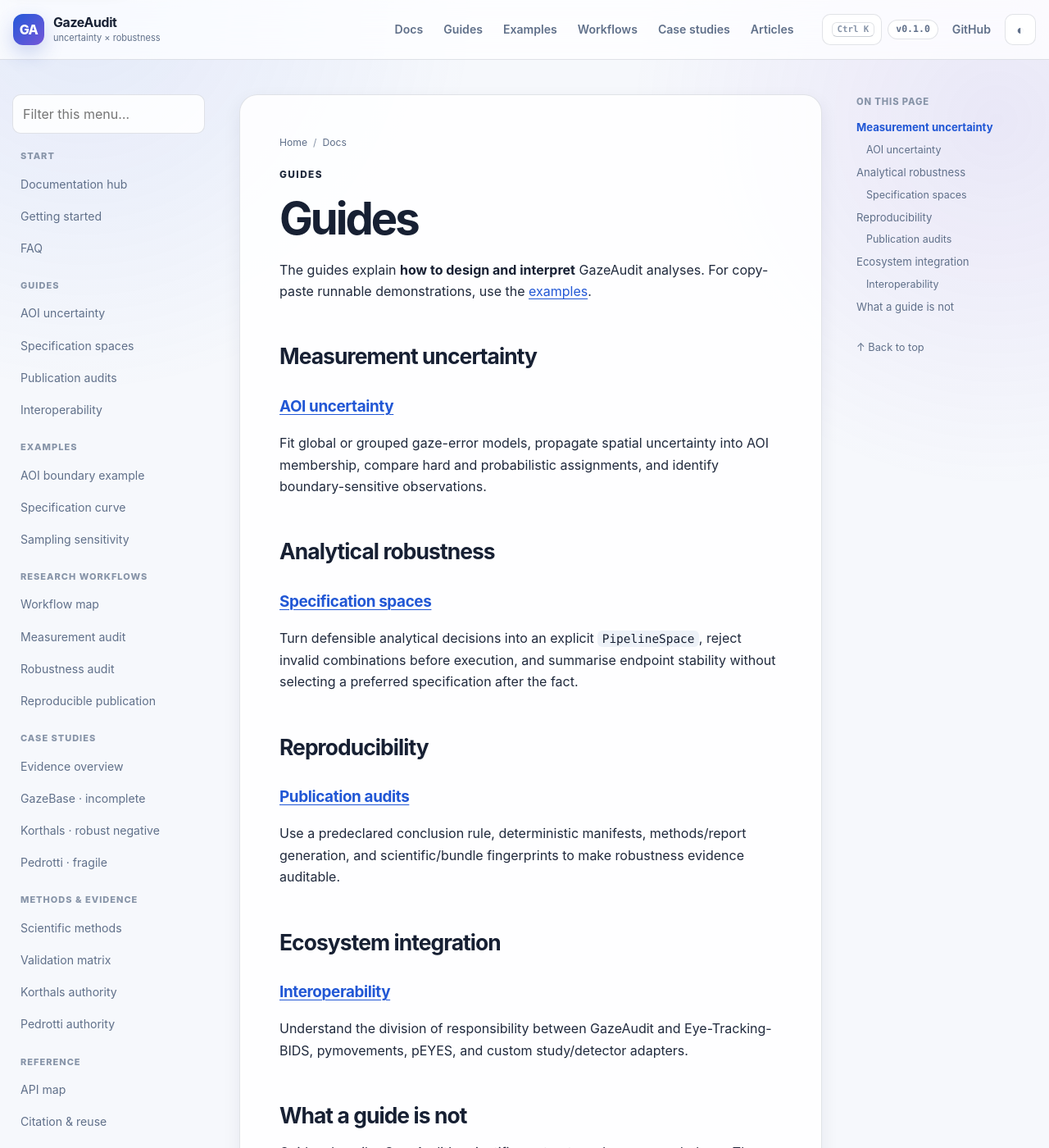
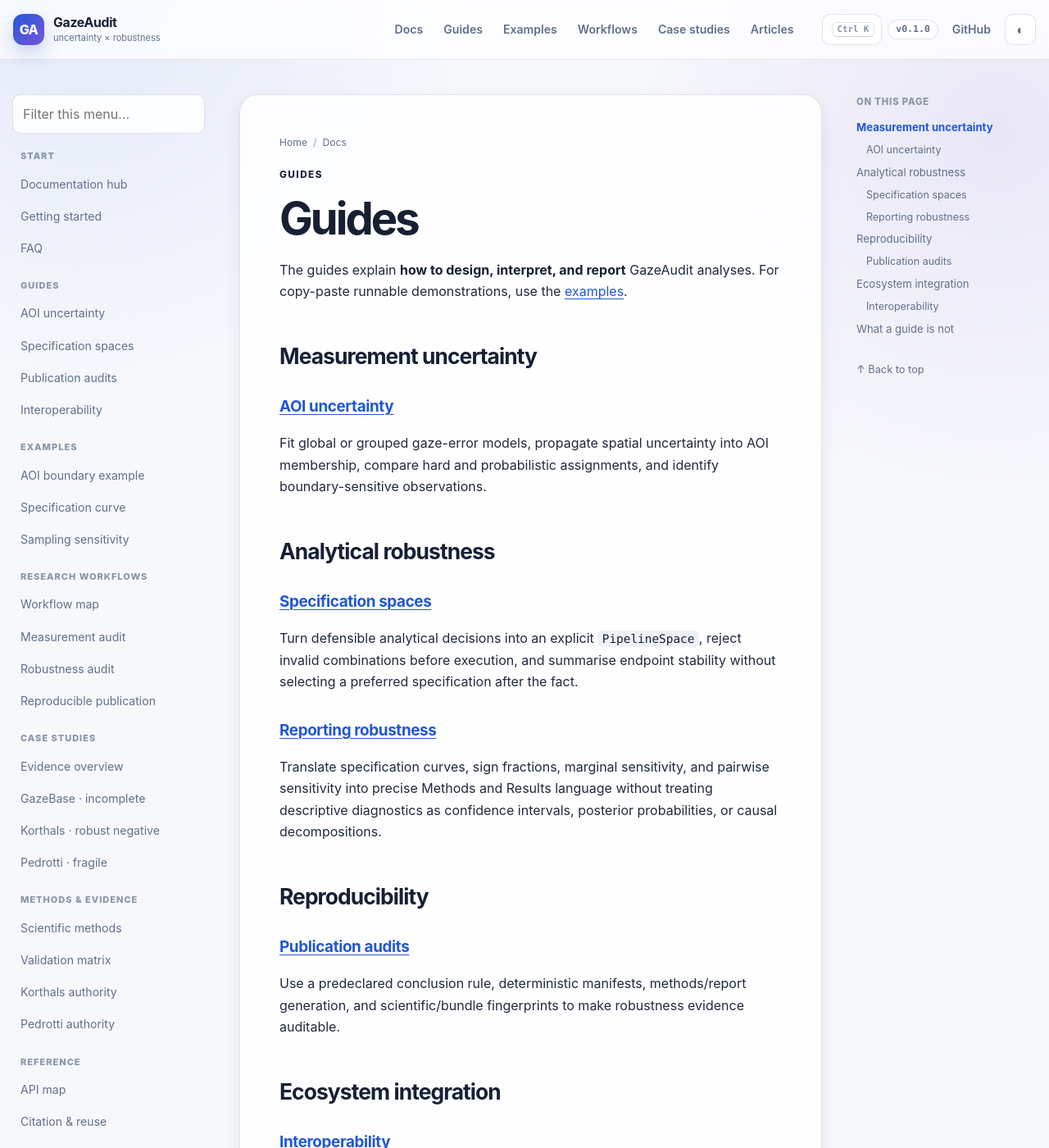
Before and after one commit to stefanosbalaskas/GazeAudit, a Jekyll site: the page built from docs/guides/index.md, in a window 1280 px wide and 1400 px high. Shown: the whole window at 82% size. Built offline with Jekyll 4.4.1, drawn with Linux system fonts in a browser that asks for light colours.

Commit message:
docs: expose robustness reporting guide

```diff
--- a/docs/guides/index.md
+++ b/docs/guides/index.md
@@ -1,12 +1,12 @@
 ---
 title: Guides
-description: Task-oriented GazeAudit guides for uncertainty, robustness, publication, and interoperability.
+description: Task-oriented GazeAudit guides for uncertainty, robustness design and reporting, publication, and interoperability.
 kicker: Guides
 ---
 
 # Guides
 
-The guides explain **how to design and interpret** GazeAudit analyses. For copy-paste runnable demonstrations, use the [examples](../examples/).
+The guides explain **how to design, interpret, and report** GazeAudit analyses. For copy-paste runnable demonstrations, use the [examples](../examples/).
 
 ## Measurement uncertainty
 
@@ -19,6 +19,10 @@
 ### [Specification spaces](specification-space/)
 
 Turn defensible analytical decisions into an explicit `PipelineSpace`, reject invalid combinations before execution, and summarise endpoint stability without selecting a preferred specification after the fact.
+
+### [Reporting robustness](reporting-robustness/)
+
+Translate specification curves, sign fractions, marginal sensitivity, and pairwise sensitivity into precise Methods and Results language without treating descriptive diagnostics as confidence intervals, posterior probabilities, or causal decompositions.
 
 ## Reproducibility
 
```
